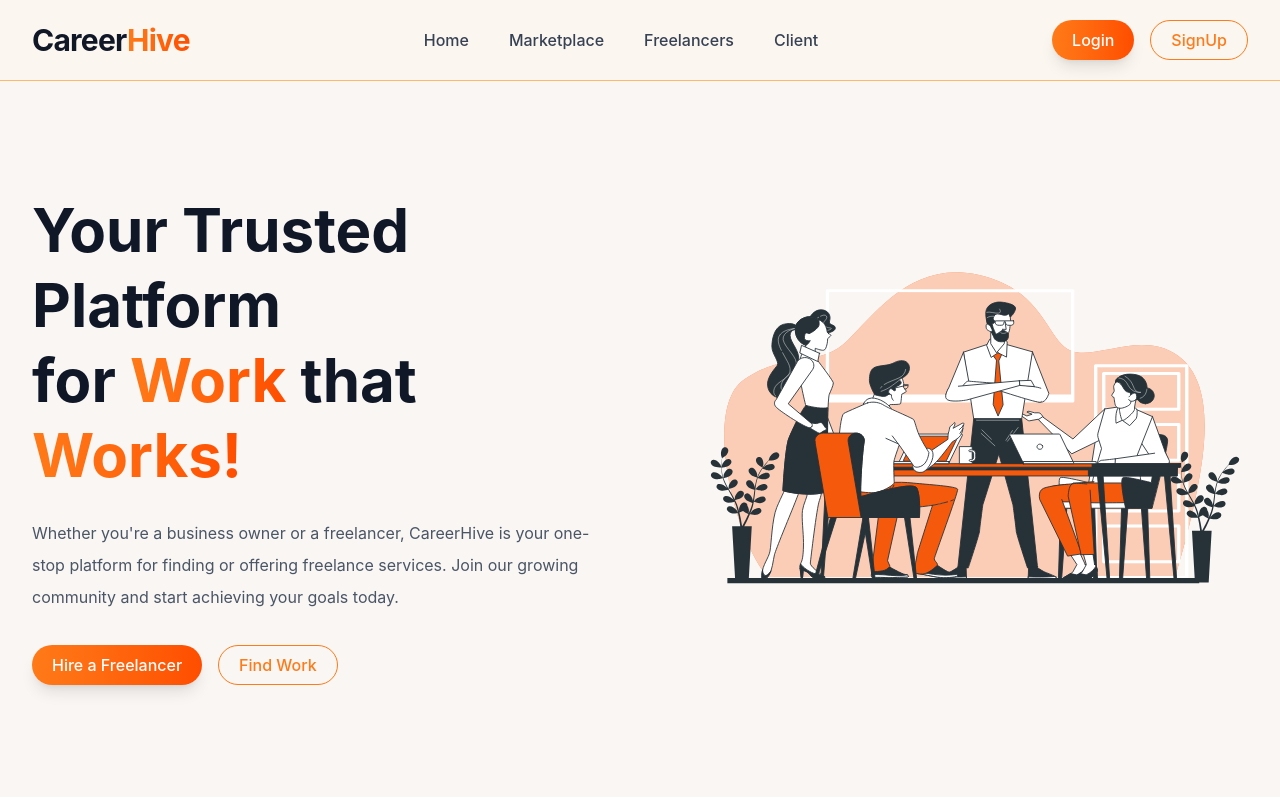
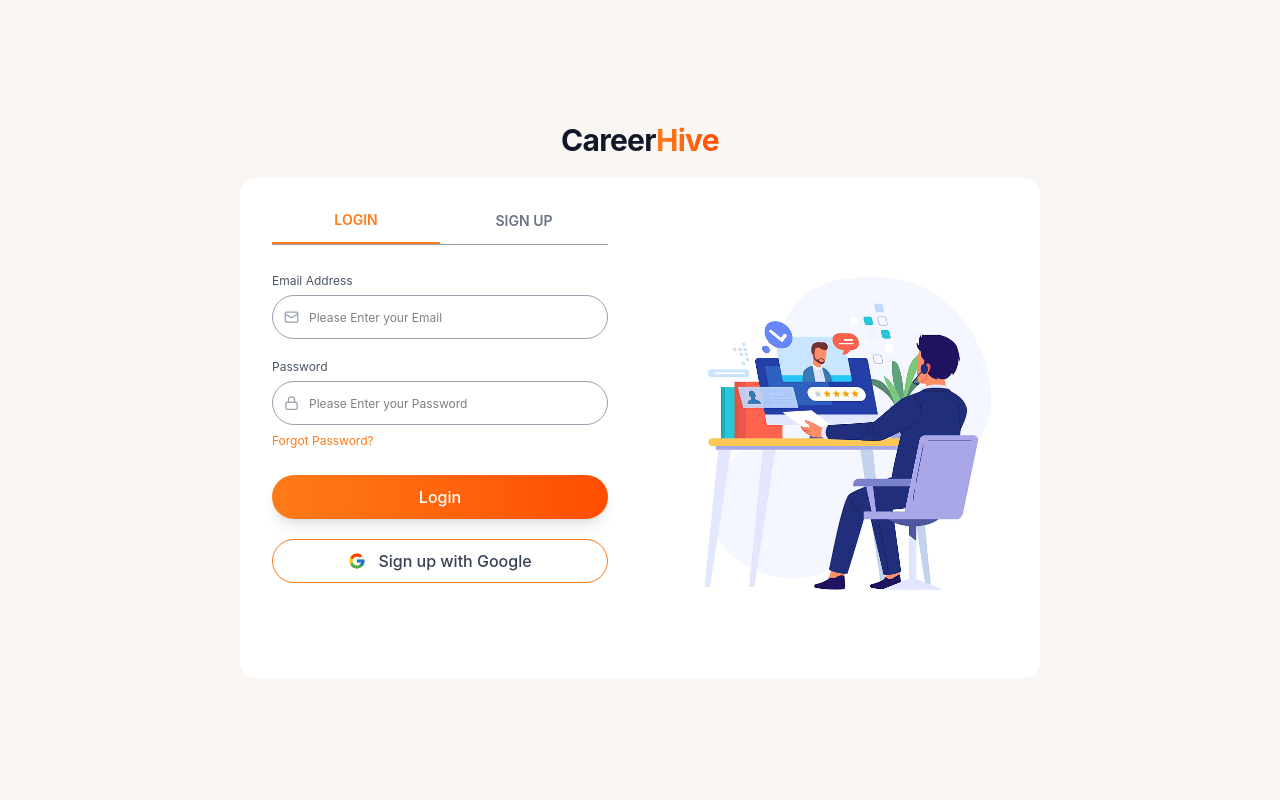
Before and after one commit to Rinshajasmin/careerhive-frontend, a React (Vite) app: page /login in a window 1280 px wide. Shown: the top 800 px of the page. Built offline with nearby package versions, Linux system fonts and the light colour scheme.

Commit message:
completed login and signup page UI

```diff
--- a/src/App.tsx
+++ b/src/App.tsx
@@ -1,10 +1,14 @@
 import React from 'react'
-import HomePage from './pages/Home/HomePage'
+import HomePage from './pages/Home/HomePage';
+import Login from'./pages/Login/LoginPage';
+import SignupPage from './pages/Signup/SignupPage';
 
 const App = () => {
   return (
     <div>
-      <HomePage/>
+      {/* <HomePage/> */}
+      <Login/>
+      {/* <SignupPage/> */}
     </div>
   )
 }
--- a/src/components/common/Button.tsx
+++ b/src/components/common/Button.tsx
@@ -1,11 +1,11 @@
 import type { ReactNode } from "react";
-
 
 interface ButtonProps {
   children: ReactNode;
   variant?: "primary" | "outline";
   className?: string;
   onClick?: () => void;
+  type?: "button" | "submit" | "reset";
 }
 
 const Button = ({
@@ -13,6 +13,7 @@
   variant = "primary",
   className = "",
   onClick,
+  type = "button",
 }: ButtonProps) => {
   const baseStyles =
     "px-5 py-2 rounded-full font-medium transition-all duration-300";
@@ -27,6 +28,7 @@
 
   return (
     <button
+      type={type}
       className={`${baseStyles} ${variants[variant]} ${className}`}
       onClick={onClick}
     >
--- /dev/null
+++ b/src/components/common/InputField.tsx
@@ -0,0 +1,64 @@
+import type {LucideIcon} from "lucide-react";
+
+type InputFieldProps = {
+  id: string;
+  label: string;
+  placeholder: string;
+  type?: string;
+  icon: LucideIcon;
+};
+
+const InputField = ({
+  id,
+  label,
+  placeholder,
+  type = "text",
+  icon: Icon,
+}: InputFieldProps) => {
+  return (
+    <div>
+      <label
+        htmlFor={id}
+        className="block mb-1.5 text-xs text-gray-600"
+      >
+        {label}
+      </label>
+
+      <div className="relative">
+        <Icon
+          size={15}
+          className="
+            absolute
+            left-3
+            top-1/2
+            -translate-y-1/2
+            text-gray-400
+          "
+        />
+
+        <input
+          id={id}
+          type={type}
+          placeholder={placeholder}
+          className="
+            w-full
+            h-11
+            pl-9
+            pr-3
+            rounded-full
+            border
+            border-gray-400
+            text-xs
+            outline-none
+            focus:border-[#FF7A18]
+            focus:ring-1
+            focus:ring-[#FF7A18]/20
+            transition-all
+          "
+        />
+      </div>
+    </div>
+  );
+};
+
+export default InputField;
--- /dev/null
+++ b/src/pages/Login/LoginPage.tsx
@@ -0,0 +1,168 @@
+import { Mail, Lock } from "lucide-react";
+import Button from "../../components/common/Button";
+import loginImage from "../../assets/login.png";
+import Logo from "../../components/common/Logo";
+import { FcGoogle } from "react-icons/fc";
+import InputField from "../../components/common/InputField";
+
+const LoginPage = () => {
+  return (
+    <main className="min-h-screen bg-[#F9F6F4] flex flex-col items-center justify-center px-4 py-6">
+      {/* Logo */}
+      <div className="mb-5">
+        <Logo />
+      </div>
+
+      {/* Login Card */}
+      <div
+        className="
+          w-full
+          max-w-[800px]
+          bg-white
+          rounded-2xl
+          overflow-hidden
+        "
+      >
+        <div className="grid lg:grid-cols-2 min-h-[500px]">
+          {/* ================= FORM ================= */}
+          <div className="px-7 py-8 sm:px-9 lg:px-8">
+            {/* Tabs */}
+            <div className="flex border-b border-gray-400">
+              <button
+                type="button"
+                className="
+                  flex-1
+                  pb-3
+                  text-sm
+                  font-semibold
+                  text-[#FF7A18]
+                  border-b-2
+                  border-[#FF7A18]
+                "
+              >
+                LOGIN
+              </button>
+
+              <button
+                type="button"
+                className="
+                  flex-1
+                  pb-3
+                  text-sm
+                  font-semibold
+                  text-gray-500
+                  hover:text-[#FF7A18]
+                  transition-colors
+                  duration-200
+                "
+              >
+                SIGN UP
+              </button>
+            </div>
+
+            {/* Form */}
+           {/* Form */}
+<form className="mt-7 space-y-5">
+
+  {/* Email */}
+  <InputField
+    id="email"
+    label="Email Address"
+    placeholder="Please Enter your Email"
+    type="email"
+    icon={Mail}
+  />
+
+  {/* Password */}
+  <div>
+    <InputField
+      id="password"
+      label="Password"
+      placeholder="Please Enter your Password"
+      type="password"
+      icon={Lock}
+    />
+
+    {/* Forgot Password */}
+    <button
+      type="button"
+      className="
+        mt-2
+        text-xs
+        text-[#FF7A18]
+        hover:text-[#FF4D00]
+        transition-colors
+      "
+    >
+      Forgot Password?
+    </button>
+  </div>
+
+  {/* Login */}
+  <div className="pt-1">
+    <Button
+      variant="primary"
+      type="submit"
+      className="w-full h-11 rounded-full"
+    >
+      Login
+    </Button>
+  </div>
+
+  {/* Google */}
+  <button
+    type="button"
+    className="
+      w-full
+      h-11
+      rounded-full
+      bg-white
+      border
+      border-[#FF7A18]
+      text-gray-700
+      flex
+      items-center
+      justify-center
+      gap-3
+      font-medium
+      hover:bg-[#FF7A18]/5
+      transition-all
+      duration-300
+    "
+  >
+    <FcGoogle size={18} />
+    <span>Sign up with Google</span>
+  </button>
+
+</form>
+          </div>
+
+          {/* ================= IMAGE ================= */}
+          <div
+            className="
+              hidden
+              lg:flex
+              items-center
+              justify-center
+              px-5
+              py-6
+            "
+          >
+            <img
+              src={loginImage}
+              alt="CareerHive login illustration"
+              className="
+                w-full
+                max-w-[350px]
+                max-h-[400px]
+                object-contain
+              "
+            />
+          </div>
+        </div>
+      </div>
+    </main>
+  );
+};
+
+export default LoginPage;
--- /dev/null
+++ b/src/pages/Signup/SignupPage.tsx
@@ -0,0 +1,176 @@
+import { User, Mail, Lock } from "lucide-react";
+import { FcGoogle } from "react-icons/fc";
+
+import Button from "../../components/common/Button";
+import loginImage from "../../assets/login.png";
+import Logo from "../../components/common/Logo";
+import InputField from "../../components/common/InputField";
+
+
+const SignupPage = () => {
+  return (
+    <main className="min-h-screen bg-[#F9F6F4] flex flex-col items-center px-4 py-6 sm:py-8">
+
+      {/* Logo */}
+      <div className="mb-6 sm:mb-8">
+        <Logo />
+      </div>
+
+      {/* Signup Card */}
+      <div
+        className="
+          w-full
+          max-w-[800px]
+          bg-white
+          rounded-2xl
+          overflow-hidden
+        "
+      >
+        <div className="grid lg:grid-cols-2 min-h-[500px]">
+
+          {/* ================= FORM ================= */}
+          <div className="px-7 py-8 sm:px-9 lg:px-8">
+
+            {/* Tabs */}
+            <div className="flex border-b border-gray-400">
+
+              {/* Login */}
+              <button
+                type="button"
+                className="
+                  flex-1
+                  pb-3
+                  text-sm
+                  font-semibold
+                  text-gray-500
+                  hover:text-[#FF7A18]
+                  transition-colors
+                  duration-200
+                "
+              >
+                LOGIN
+              </button>
+
+              {/* Sign Up */}
+              <button
+                type="button"
+                className="
+                  flex-1
+                  pb-3
+                  text-sm
+                  font-semibold
+                  text-[#FF7A18]
+                  border-b-2
+                  border-[#FF7A18]
+                "
+              >
+                SIGN UP
+              </button>
+
+            </div>
+
+            {/* Form */}
+           <form className="mt-6 space-y-4">
+
+  <InputField
+    id="name"
+    label="Full Name"
+    placeholder="Please Enter your Full Name"
+    type="text"
+    icon={User}
+  />
+
+  <InputField
+    id="email"
+    label="Email Address"
+    placeholder="Please Enter your Email"
+    type="email"
+    icon={Mail}
+  />
+
+  <InputField
+    id="password"
+    label="Password"
+    placeholder="Please Enter your Password"
+    type="password"
+    icon={Lock}
+  />
+
+  <InputField
+    id="confirmPassword"
+    label="Confirm Password"
+    placeholder="Please Enter your Password"
+    type="password"
+    icon={Lock}
+  />
+
+  {/* Get OTP */}
+  <div className="pt-1">
+    <Button
+      variant="primary"
+      className="w-full h-10 rounded-full text-sm"
+      type="submit"
+    >
+      Get OTP
+    </Button>
+  </div>
+
+  {/* Google */}
+  <button
+    type="button"
+    className="
+      w-full
+      h-10
+      rounded-full
+      bg-white
+      border
+      border-[#FF7A18]
+      text-gray-700
+      flex
+      items-center
+      justify-center
+      gap-3
+      text-sm
+      font-medium
+      hover:bg-[#FF7A18]/5
+      transition-all
+      duration-300
+    "
+  >
+    <FcGoogle size={18} />
+    <span>Sign up with Google</span>
+  </button>
+
+</form>
+          </div>
+
+          {/* ================= IMAGE ================= */}
+          <div
+            className="
+              hidden
+              lg:flex
+              items-center
+              justify-center
+              px-5
+              py-6
+            "
+          >
+            <img
+              src={loginImage}
+              alt="CareerHive signup illustration"
+              className="
+                w-full
+                max-w-[350px]
+                max-h-[400px]
+                object-contain
+              "
+            />
+          </div>
+
+        </div>
+      </div>
+    </main>
+  );
+};
+
+export default SignupPage;
```
Also changed, not shown: src/assets/login.png (added).
